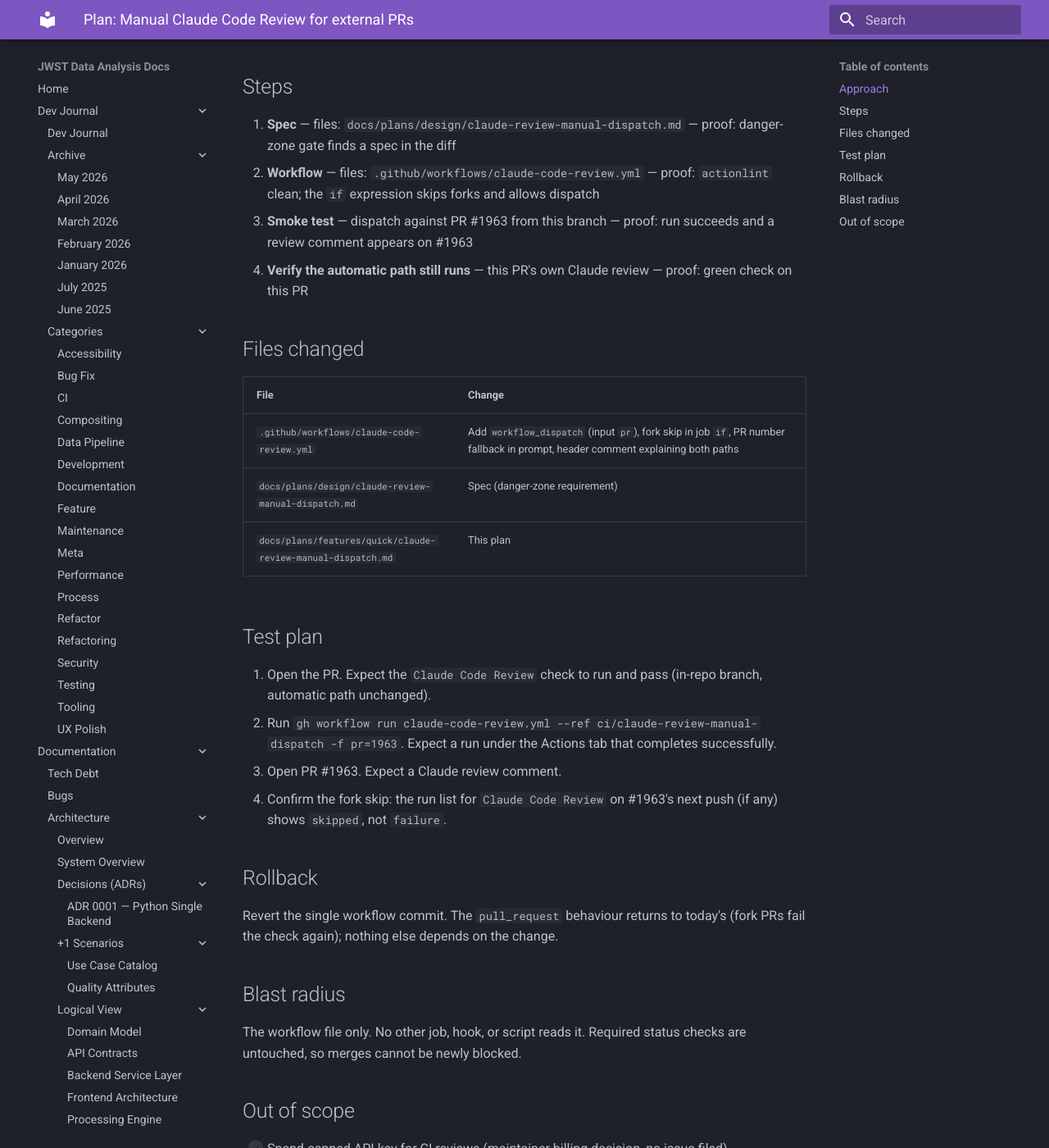
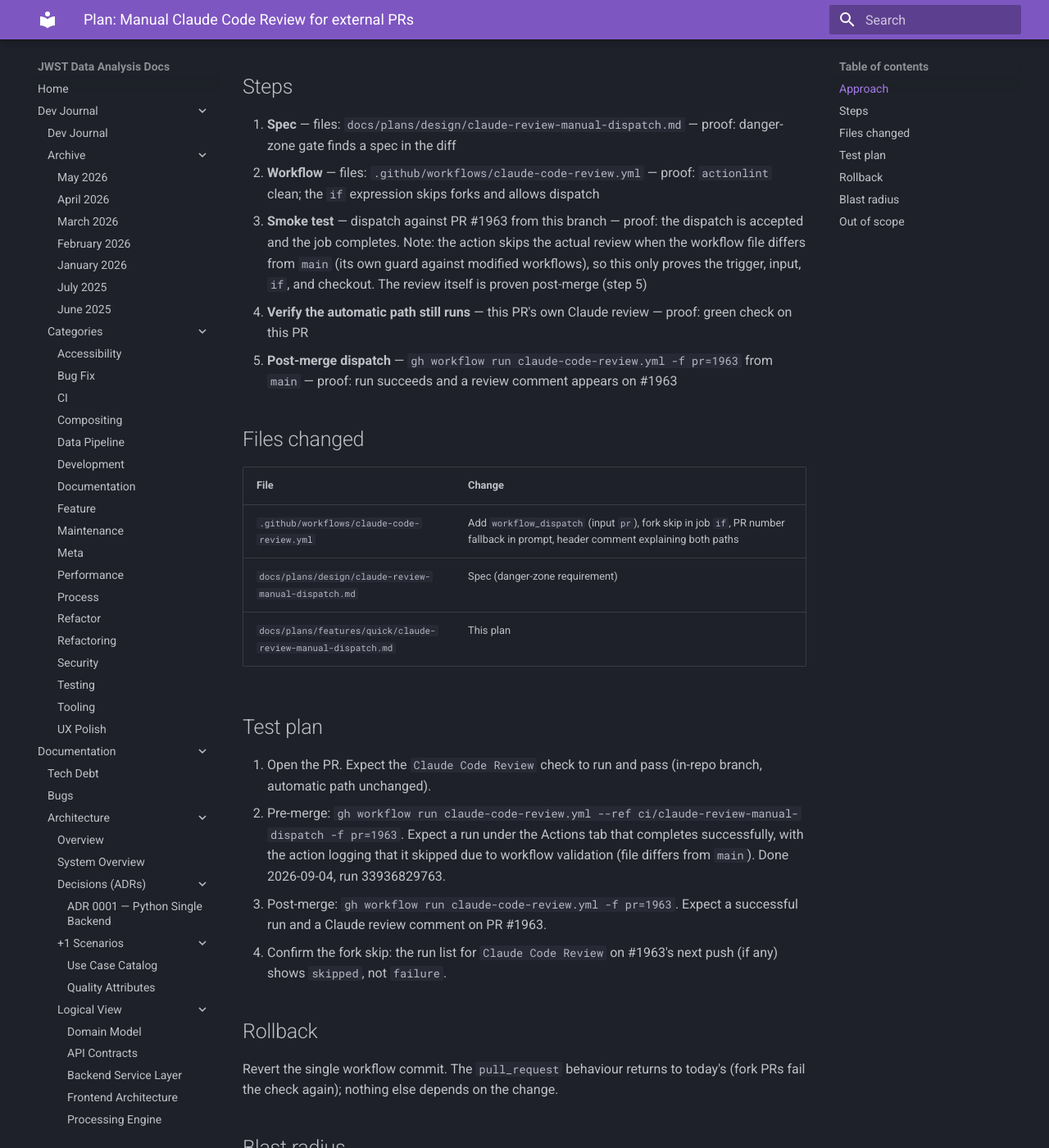
Before and after one commit to Snoww3d/jwst-data-analysis, an MkDocs documentation site: the page built from docs/plans/features/quick/claude-review-manual-dispatch.md, in a window 1280 px wide and 1400 px high, scrolled down 493 px. Shown: the whole window at 82% size. Built offline with MkDocs 1.6.1 and Material for MkDocs 9.7.7, drawn with Linux system fonts in a browser that asks for light colours.

Commit message:
docs: record that the review action skips itself on a modified workflow
The pre-merge dispatch smoke test completed but the action refused to run
the review because the workflow file differs from main. Note this failure
mode in the spec and move the real review proof to a post-merge step.

Claude-Session: https://claude.ai/code/session_01MV2YqhCEvJksrQC3CkqSNR

```diff
--- a/docs/plans/features/quick/claude-review-manual-dispatch.md
+++ b/docs/plans/features/quick/claude-review-manual-dispatch.md
@@ -17,8 +17,9 @@ that exposed the problem before merging.
 
 1. **Spec** — files: `docs/plans/design/claude-review-manual-dispatch.md` — proof: danger-zone gate finds a spec in the diff
 2. **Workflow** — files: `.github/workflows/claude-code-review.yml` — proof: `actionlint` clean; the `if` expression skips forks and allows dispatch
-3. **Smoke test** — dispatch against PR #1963 from this branch — proof: run succeeds and a review comment appears on #1963
+3. **Smoke test** — dispatch against PR #1963 from this branch — proof: the dispatch is accepted and the job completes. Note: the action skips the actual review when the workflow file differs from `main` (its own guard against modified workflows), so this only proves the trigger, input, `if`, and checkout. The review itself is proven post-merge (step 5)
 4. **Verify the automatic path still runs** — this PR's own Claude review — proof: green check on this PR
+5. **Post-merge dispatch** — `gh workflow run claude-code-review.yml -f pr=1963` from `main` — proof: run succeeds and a review comment appears on #1963
 
 ## Files changed
 
@@ -31,8 +32,8 @@ that exposed the problem before merging.
 ## Test plan
 
 1. Open the PR. Expect the `Claude Code Review` check to run and pass (in-repo branch, automatic path unchanged).
-2. Run `gh workflow run claude-code-review.yml --ref ci/claude-review-manual-dispatch -f pr=1963`. Expect a run under the Actions tab that completes successfully.
-3. Open PR #1963. Expect a Claude review comment.
+2. Pre-merge: `gh workflow run claude-code-review.yml --ref ci/claude-review-manual-dispatch -f pr=1963`. Expect a run under the Actions tab that completes successfully, with the action logging that it skipped due to workflow validation (file differs from `main`). Done 2026-09-04, run 33936829763.
+3. Post-merge: `gh workflow run claude-code-review.yml -f pr=1963`. Expect a successful run and a Claude review comment on PR #1963.
 4. Confirm the fork skip: the run list for `Claude Code Review` on #1963's next push (if any) shows `skipped`, not `failure`.
 
 ## Rollback
```
Also changed, not shown: docs/plans/design/claude-review-manual-dispatch.md (+1 -0 lines).
